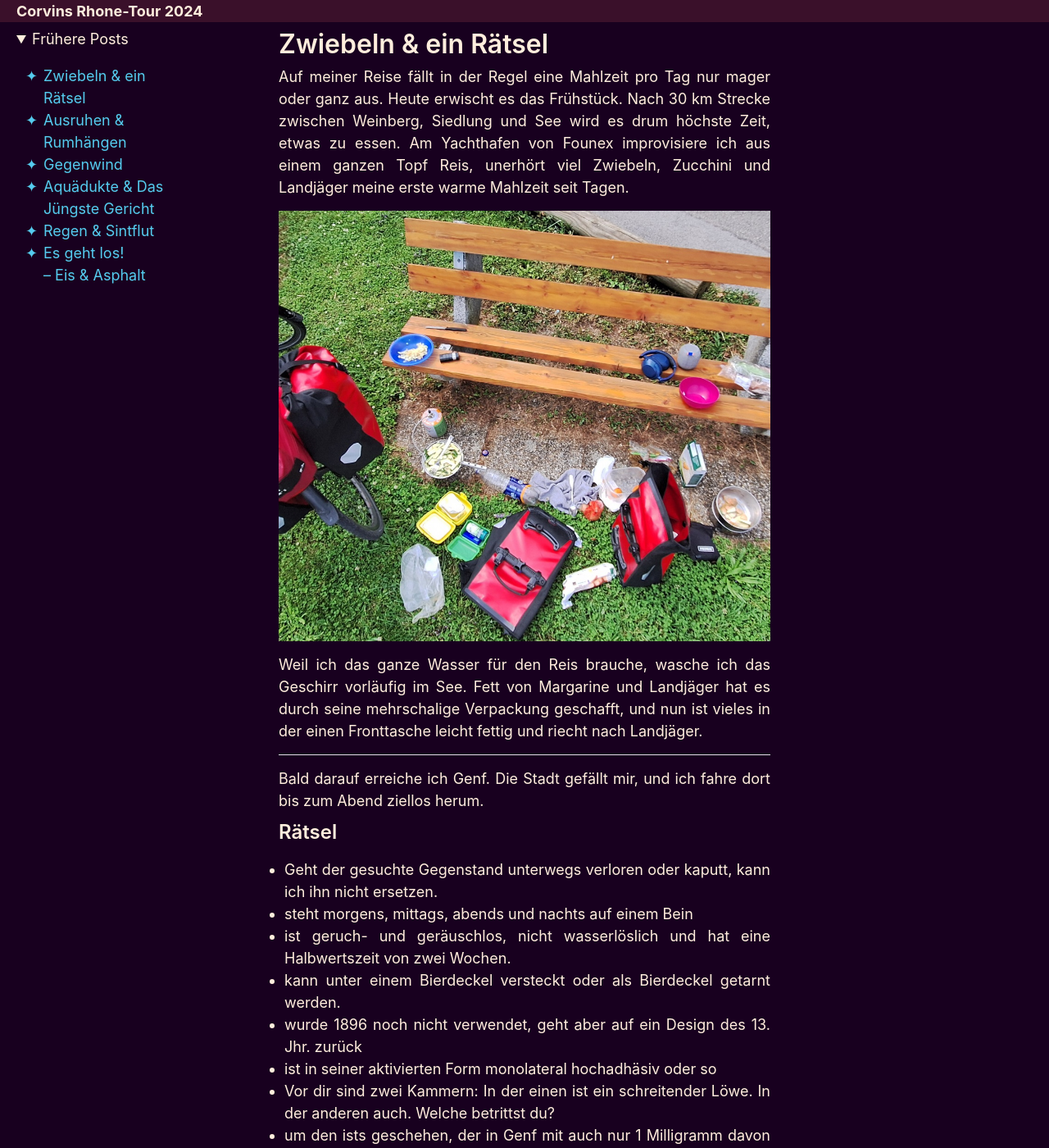
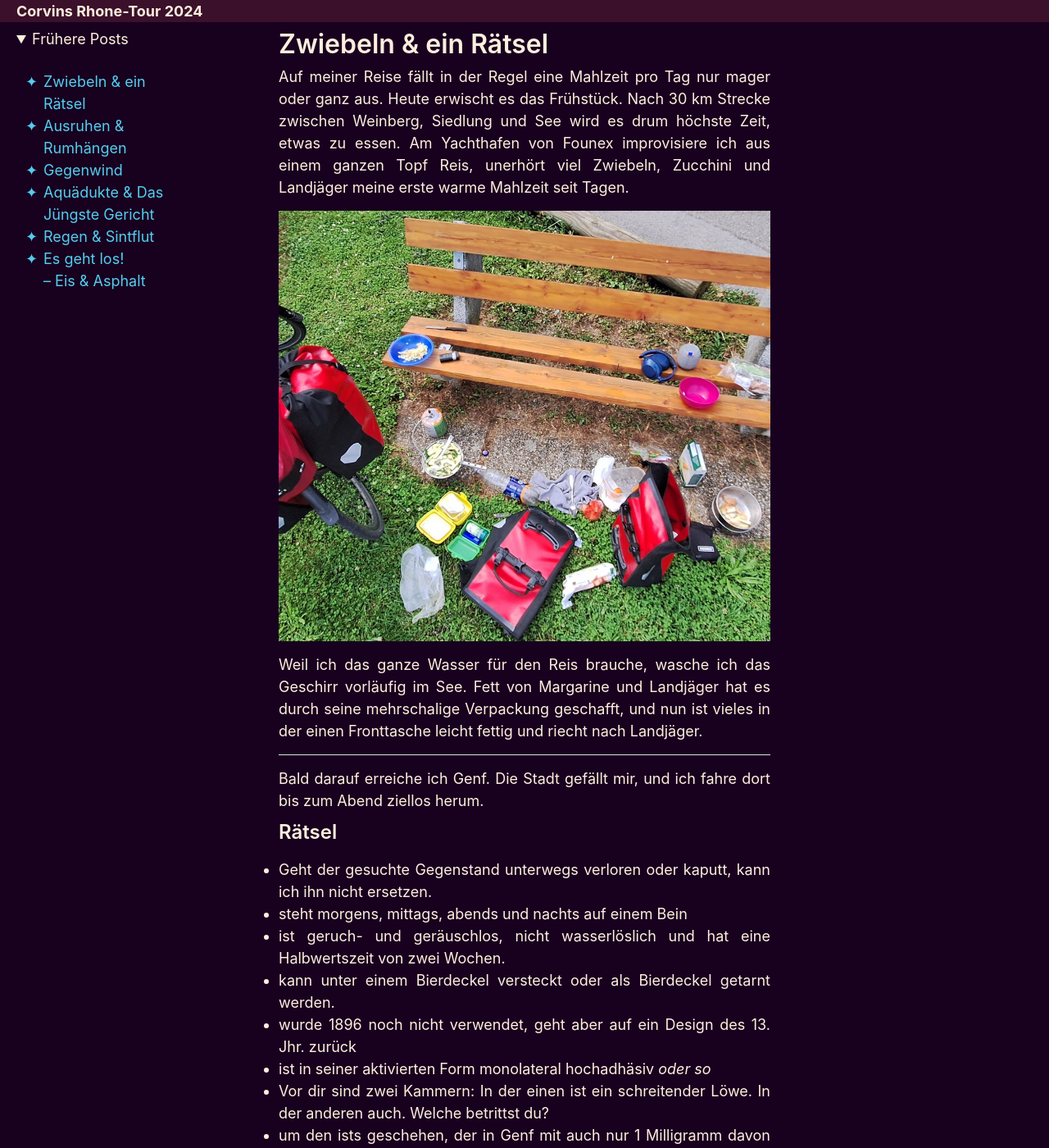
Before and after one commit to corvinjs/rhone2024, a Jekyll site: the page built from _posts/2024-07-10-Erlebnisse.md, in a window 1280 px wide and 1400 px high. Shown: the whole window at 82% size. Built offline with Jekyll 4.4.1, drawn with Linux system fonts in a browser that asks for light colours.

Commit message:
Auto-Update

```diff
--- a/_posts/2024-07-10-Erlebnisse.md
+++ b/_posts/2024-07-10-Erlebnisse.md
@@ -16,7 +16,7 @@ Bald darauf erreiche ich Genf. Die Stadt gefällt mir, und ich fahre dort bis zu
 - ist geruch- und geräuschlos, nicht wasserlöslich und hat eine Halbwertszeit von zwei Wochen.
 - kann unter einem Bierdeckel versteckt oder als Bierdeckel getarnt werden.
 - wurde 1896 noch nicht verwendet, geht aber auf ein Design des 13. Jhr. zurück
-- ist in seiner aktivierten Form monolateral hochadhäsiv oder so
+- ist in seiner aktivierten Form monolateral hochadhäsiv *oder so*
 - Vor dir sind zwei Kammern: In der einen ist ein schreitender Löwe. In der anderen auch. Welche betrittst du?
 - um den ists geschehen, der in Genf mit auch nur 1 Milligramm davon erwischt wird
 <details>
--- a/style.css
+++ b/style.css
@@ -63,7 +63,7 @@ iframe {
 }
 
 ul, ol {
-    padding-left: 7px;
+    padding-left: 0px;
 }
 
 li {
@@ -82,6 +82,7 @@ li {
 
 .toc ul {
     padding-left: 26px;
+    padding-top: 7px;
     list-style-type: "\2726";
 }
 
```
